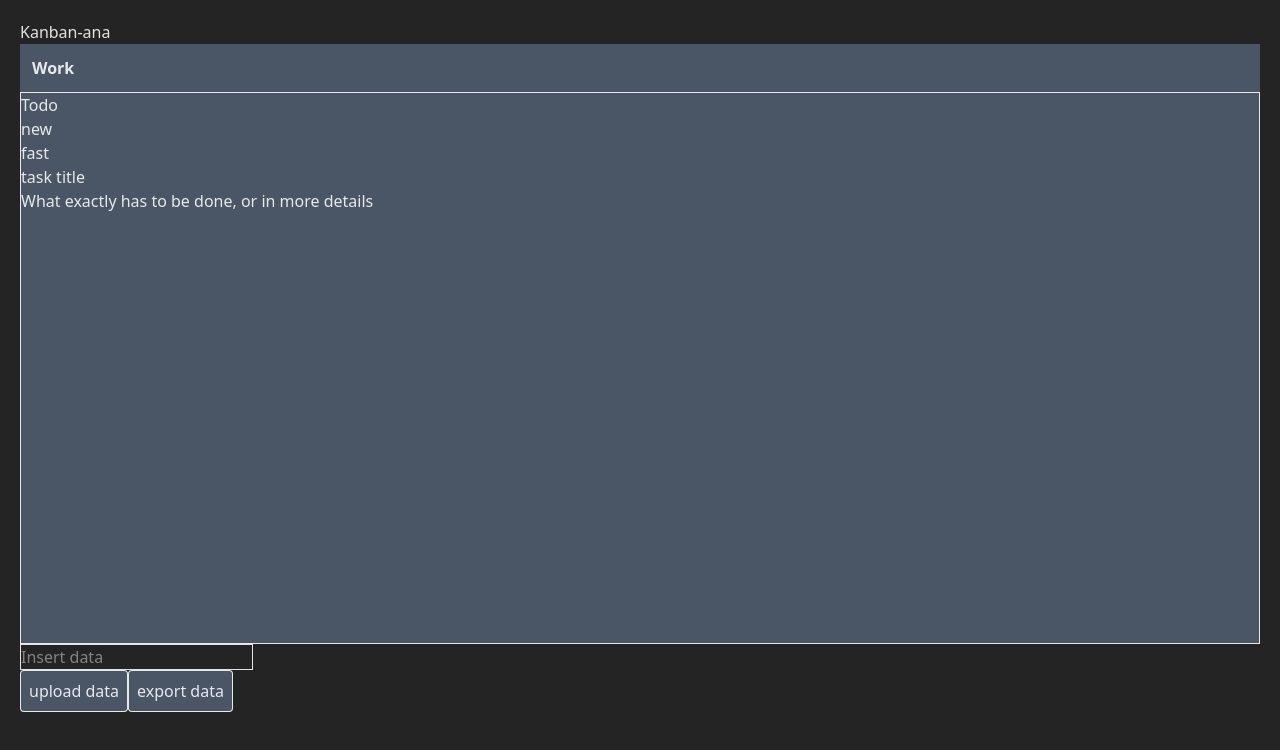
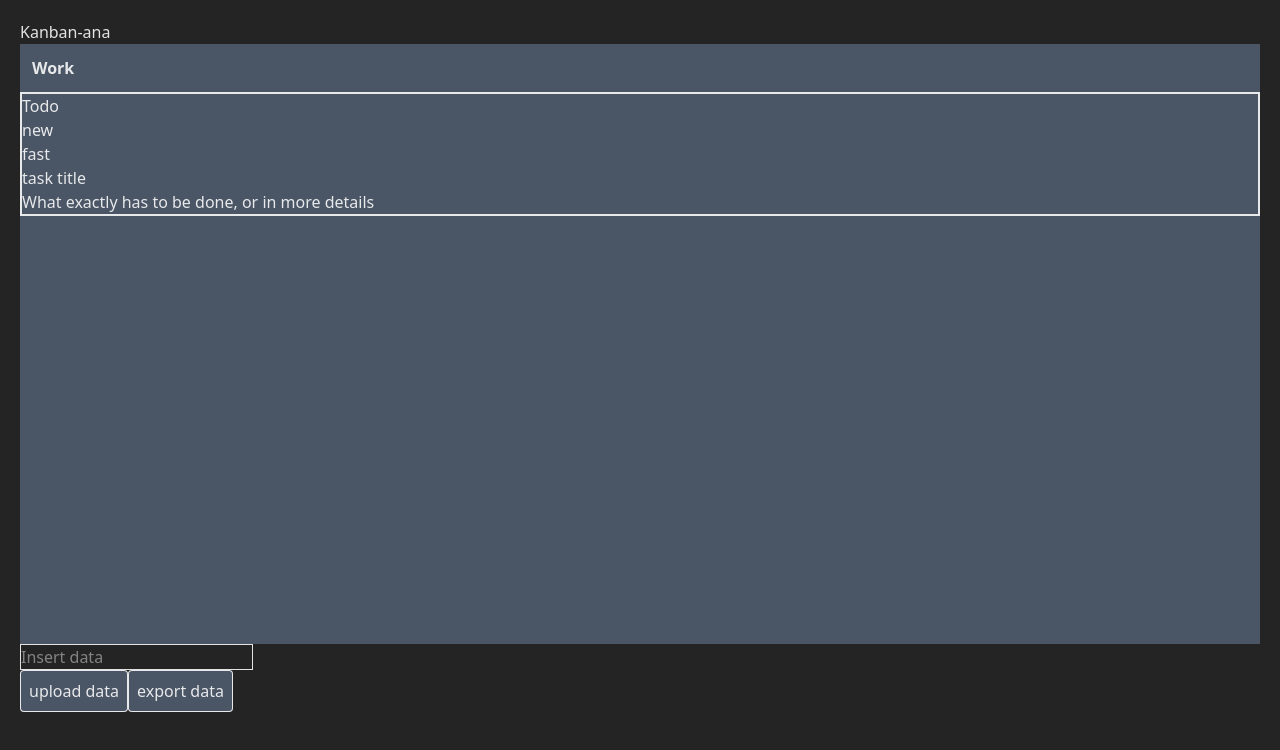
Before and after one commit to Ado-go/kanban, a React (Vite) app: page / in a window 1280 px wide. Shown: the top 750 px of the page. Built offline with nearby package versions, Linux system fonts and the light colour scheme.

Commit message:
feat: remove div and add style inside column

```diff
--- a/src/components/Board.tsx
+++ b/src/components/Board.tsx
@@ -5,15 +5,9 @@ export default function Board({ name, columns }: BoardTypes) {
   return (
     <div className="bg-gray-600 h-150 flex flex-col">
       <h1 className="p-3 font-bold">{name}</h1>
-      <div className="h-full border">
-        {columns.map((column) => (
-          <Column
-            key={column.id}
-            title={column.title}
-            cardsData={column.cards}
-          />
-        ))}
-      </div>
+      {columns.map((column) => (
+        <Column key={column.id} title={column.title} cardsData={column.cards} />
+      ))}
     </div>
   );
 }
--- a/src/components/Column.tsx
+++ b/src/components/Column.tsx
@@ -8,7 +8,7 @@ type ColumnProps = {
 
 export default function Column({ title, cardsData }: ColumnProps) {
   return (
-    <div>
+    <div className="border-2">
       <h1>{title}</h1>
       <div>
         {cardsData.map((card) => (
```
